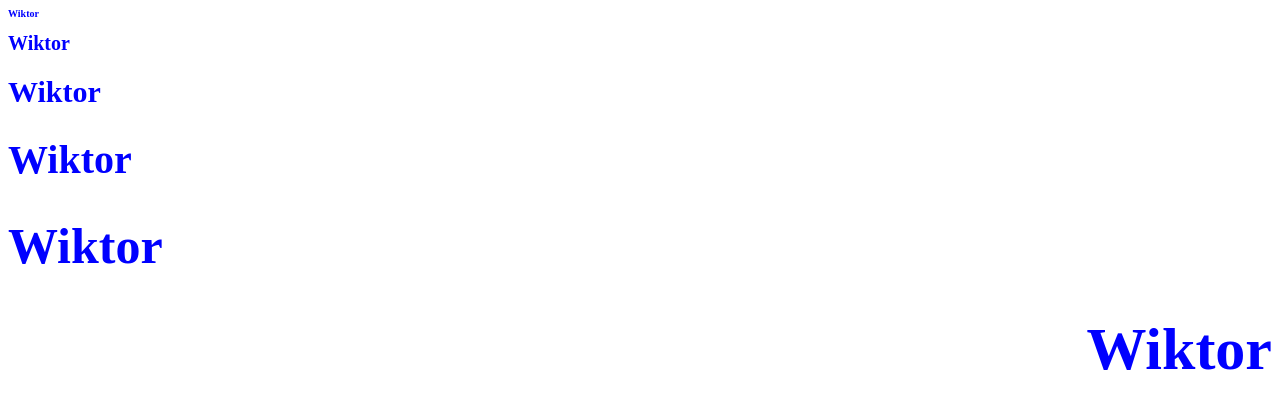
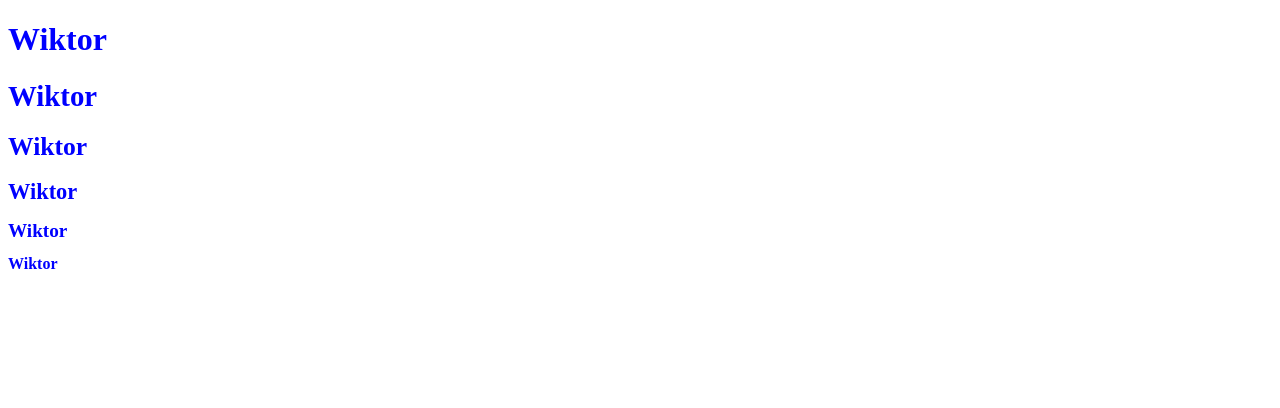
Before and after one commit to 65wino/Praca-domowa-pr-ba-2, a plain HTML site: page index.html in a window 1280 px wide. Drawn offline with Linux system fonts and the light colour scheme.

Commit message:
Update index.html

```diff
--- a/index.html
+++ b/index.html
@@ -5,12 +5,12 @@
   <title>Wiktor Brokos</title>
 </head>
 <body>
-  <h1 style="font-size:10px; color:blue;">Wiktor</h1>
-  <h1 style="font-size:20px; color:blue;">Wiktor</h1>
-  <h1 style="font-size:30px; color:blue;">Wiktor</h1>
-  <h1 style="font-size:40px; color:blue;">Wiktor</h1>
-  <h1 style="font-size:50px; color:blue;">Wiktor</h1>
-  <h1 <p align="right"style="font-size:60px; color:blue;">Wiktor</p> </h1>
+  <h1 style="font-size:200%; color:blue;">Wiktor</h1>
+  <h1 style="font-size:180%; color:blue;">Wiktor</h1>
+  <h1 style="font-size:160%; color:blue;">Wiktor</h1>
+  <h1 style="font-size:140%; color:blue;">Wiktor</h1>
+  <h1 style="font-size:120%; color:blue;">Wiktor</h1>
+  <h1 style="font-size:100%; color:blue;">Wiktor</h1>
 
 </body>
 
```
